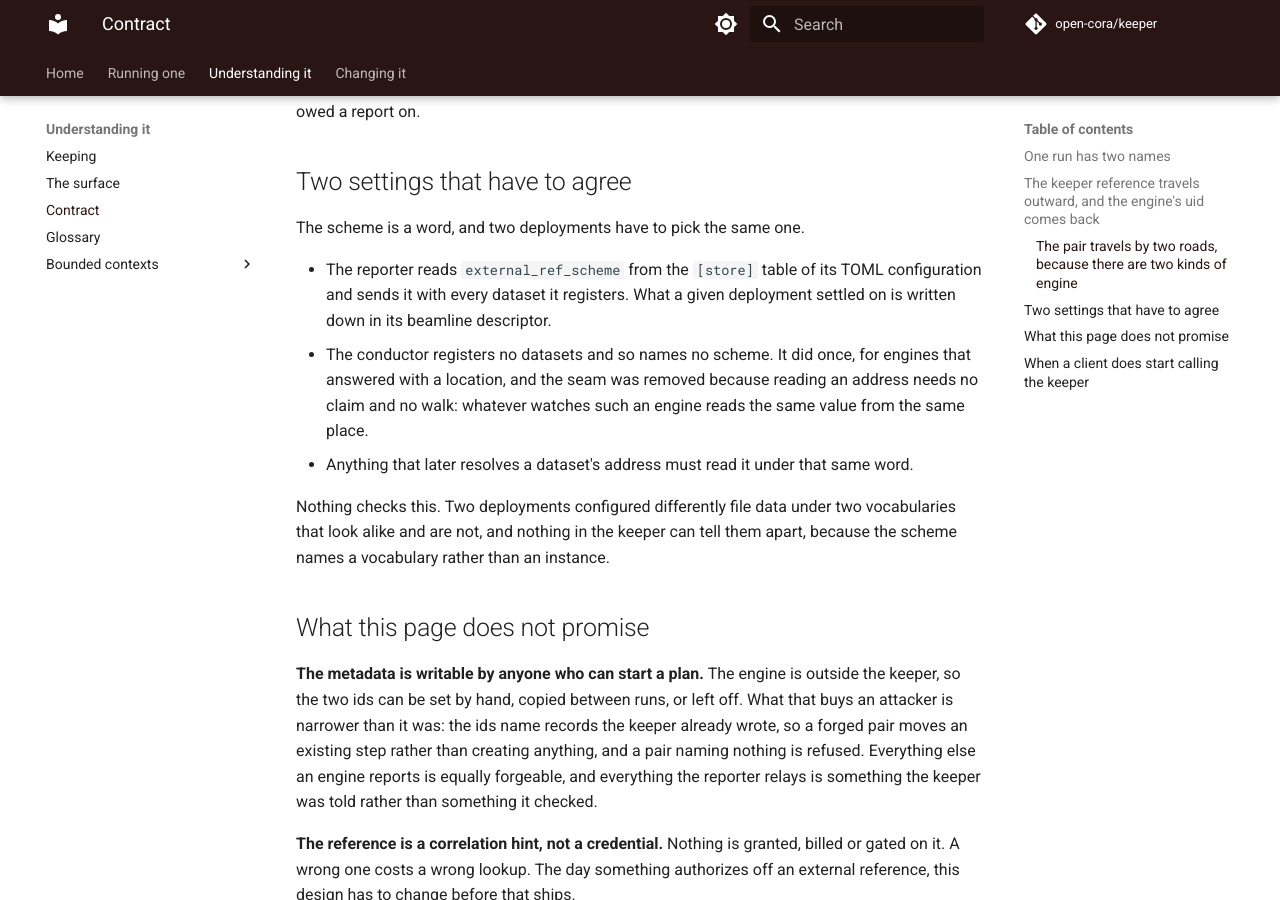
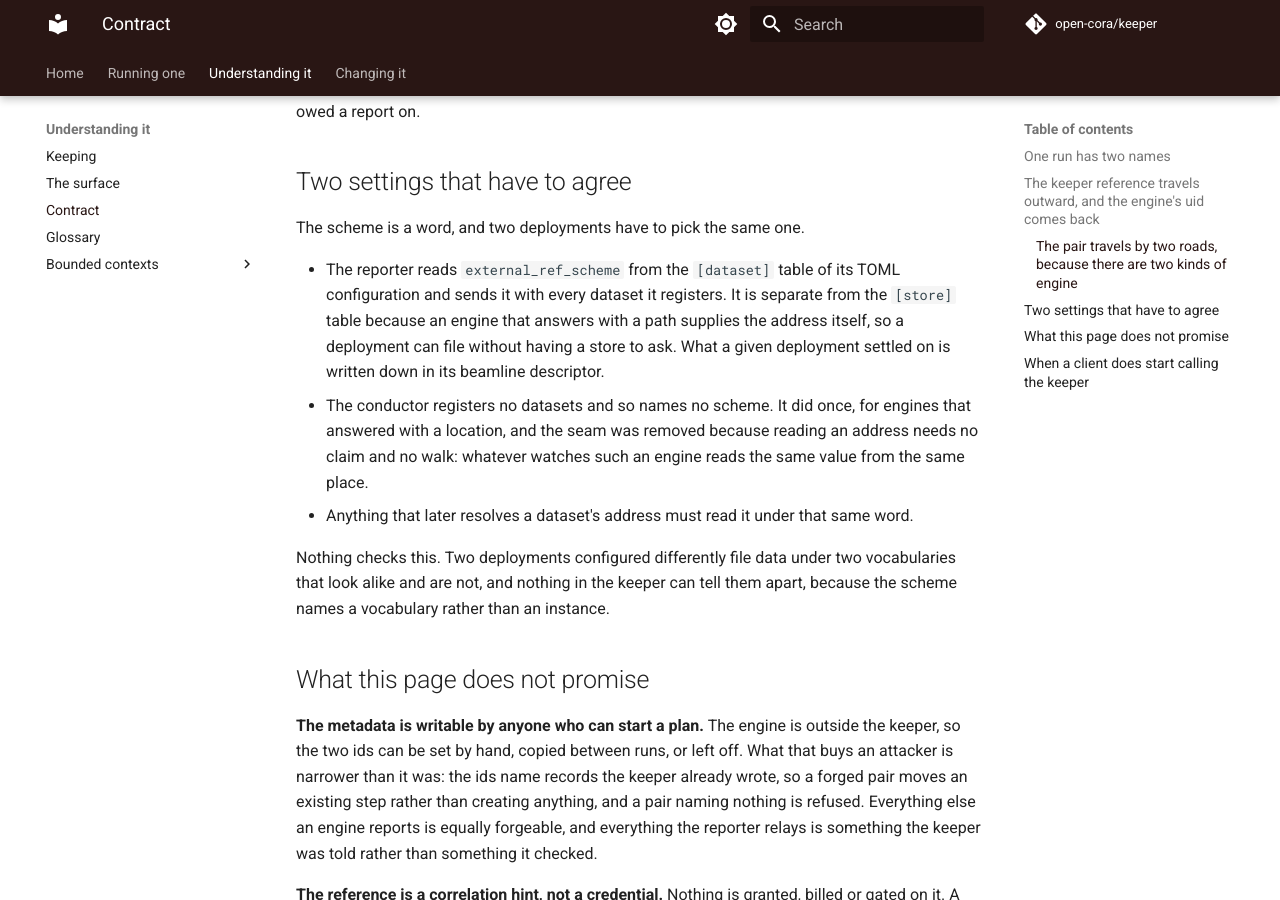
Before and after one commit to open-cora/keeper, an MkDocs documentation site: the page built from docs/reference/client-contract.md, in a window 1280 px wide and 900 px high, scrolled down 1993 px. Built offline with MkDocs 1.6.1 and Material for MkDocs 9.7.7, drawn with Linux system fonts in a browser that asks for light colours; some web fonts are replaced; comment, search, counter and statistics services are not loaded.

Commit message:
feat(reporter): one table switched two capabilities, so a path engine could not file
Filing needs the vocabulary an address belongs to. Locating needs a
store to ask. Those were one `[store]` table, on the reasoning that an
address always comes from a store, so a deployment changing where its
data is kept changes both together.

That holds for an engine answering with a name. It does not hold for one
answering with a path. A TomoScan server reports the file it wrote, so
there is an address to file and nothing to resolve, and the session's
fast path already skips locating correctly. But asking to file meant
describing a store that does not exist, and the startup probe then
refused to run. The reporter could read the address and could not be
configured to record it.

So the scheme moves to its own `[dataset]` table and each capability is
switched by its own. A TomoScan beamline configures four lines and no
store. A bluesky deployment configures both, as before.

A store with no dataset table is refused at load. That pairing, locating
an address with no vocabulary to file it in, was unconstructable because
the two were built together, and a test in test_session.py relies on it
being unreachable. Refusing it keeps that true now the shape no longer
does.

This is why 2-BM's reporter has only ever answered "given nothing to
file it with": not a misconfiguration there, but the only outcome that
table could produce without a store.

Co-Authored-By: Claude Opus 5 (1M context) <noreply@anthropic.com>

```diff
--- a/docs/reference/client-contract.md
+++ b/docs/reference/client-contract.md
@@ -60,7 +60,7 @@ Both are implemented. `conductor.adapters.bluesky_engine` writes the pair into t
 
 The scheme is a word, and two deployments have to pick the same one.
 
-- The reporter reads `external_ref_scheme` from the `[store]` table of its TOML configuration and sends it with every dataset it registers. What a given deployment settled on is written down in its beamline descriptor.
+- The reporter reads `external_ref_scheme` from the `[dataset]` table of its TOML configuration and sends it with every dataset it registers. It is separate from the `[store]` table because an engine that answers with a path supplies the address itself, so a deployment can file without having a store to ask. What a given deployment settled on is written down in its beamline descriptor.
 - The conductor registers no datasets and so names no scheme. It did once, for engines that answered with a location, and the seam was removed because reading an address needs no claim and no walk: whatever watches such an engine reads the same value from the same place.
 - Anything that later resolves a dataset's address must read it under that same word.
 
```
